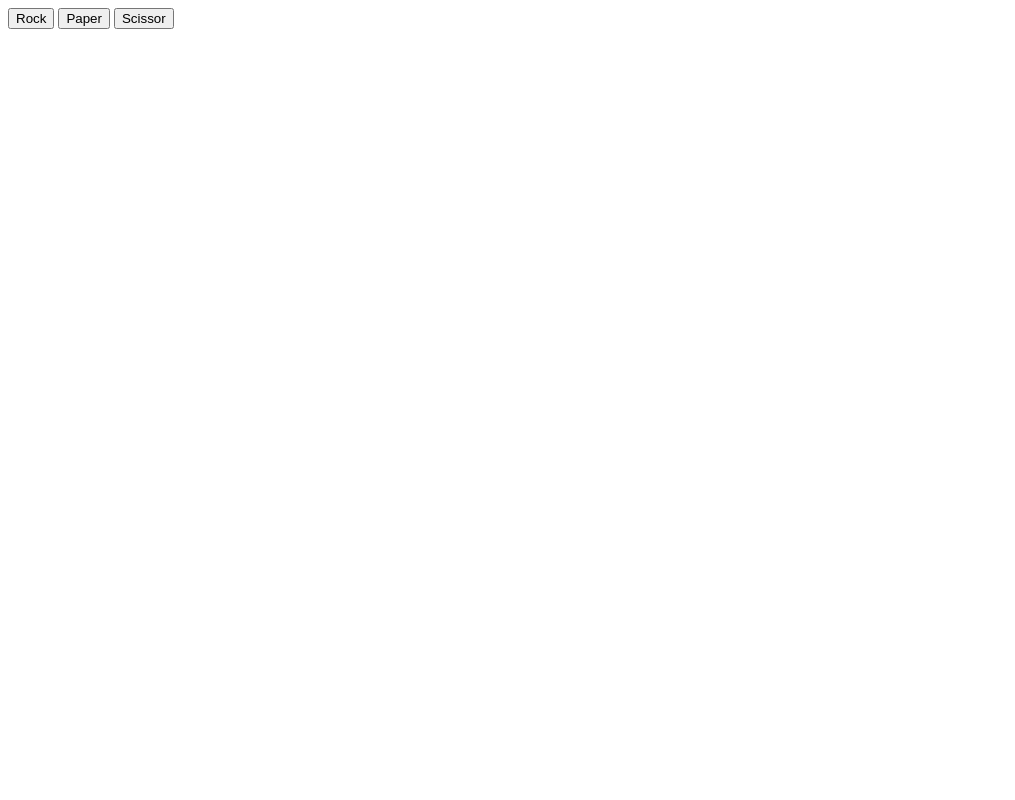
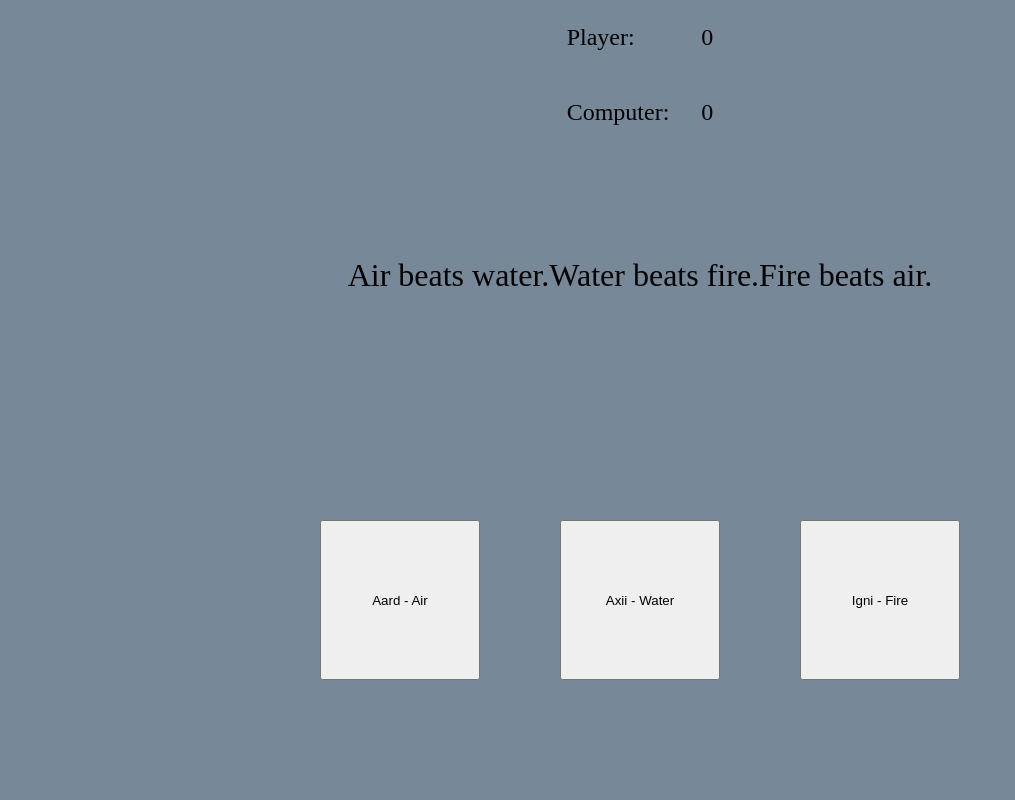
Before and after one commit to dpanhey/rock-paper-scissor, a plain HTML site: page index.html in a window 1280 px wide. Shown: the whole page, without its empty margins (0-1015 px from the left). Drawn offline with Linux system fonts and the light colour scheme.

Commit message:
added style.css, added first rudimental UI with style from styles.css

```diff
--- a/index.html
+++ b/index.html
@@ -4,14 +4,36 @@
     <meta charset="UTF-8">
     <meta http-equiv="X-UA-Compatible" content="IE=edge">
     <meta name="viewport" content="width=device-width, initial-scale=1.0">
-    <title>Rock Paper Scissor</title>
+    <title>The Witcher RPS-Game</title>
     <script src="script.js" defer></script>
+    <link rel="stylesheet" href="style.css">
 </head>
 <body>
 
-    <button>Rock</button>
-    <button>Paper</button>
-    <button>Scissor</button>
+    <div id="main">
+        <div id="display">
+            <div id="score-screen">
+                <div id="player">
+                    <p>Player: </p>
+                    <p>Computer: </p>
+                </div>
+                <div id="score">
+                    <p>0</p>
+                    <p>0</p>
+                </div>
+            </div>
+            <div id="info-screen">
+                <p>Air beats water.</p>
+                <p>Water beats fire.</p>
+                <p>Fire beats air.</p>
+            </div>
+        </div>
+        <div id="buttons">
+            <button id="aard" class="buttons">Aard - Air</button>
+            <button id="axii" class="buttons">Axii - Water</button>
+            <button id="igni" class="buttons">Igni - Fire</button>
+        </div>
+    </div>
 
 </body>
 </html>
--- /dev/null
+++ b/style.css
@@ -0,0 +1,65 @@
+body {
+    display: flex;
+    align-items: stretch;
+    margin: 0;
+    min-height: 100vh;
+}
+
+#main {
+    background-color: lightslategray;
+    width: 1440px;
+    height: auto;
+    display: flex;
+    align-self: strech;
+    justify-content: center;
+    margin: 0 auto;
+    flex-direction: column;
+}
+
+#display {
+    display: flex;
+    height: 50%;
+    flex-direction: column;
+    align-items: center;
+    align-content: stretch;
+}
+
+#score-screen {
+    display: flex;
+    flex-direction: row;
+    justify-content: center;
+    align-items: center;
+    gap: 2rem;
+    font-size: 1.5rem;
+}
+
+#player {
+    display: flex;
+    flex-direction: column;
+}
+
+#score {
+    display: flex;
+    flex-direction: column;
+}
+
+#info-screen {
+    display: flex;
+    height: 100%;
+    align-items: center;
+    font-size: 2rem;
+    text-align: center;
+}
+
+#buttons {
+    display: flex;
+    height: 50%;
+    align-items: center;
+    justify-content: center;
+    gap: 5rem;
+}
+
+.buttons {
+    width: 10rem;
+    height: 10rem;
+}
```
Also changed, not shown: 1 other file.
